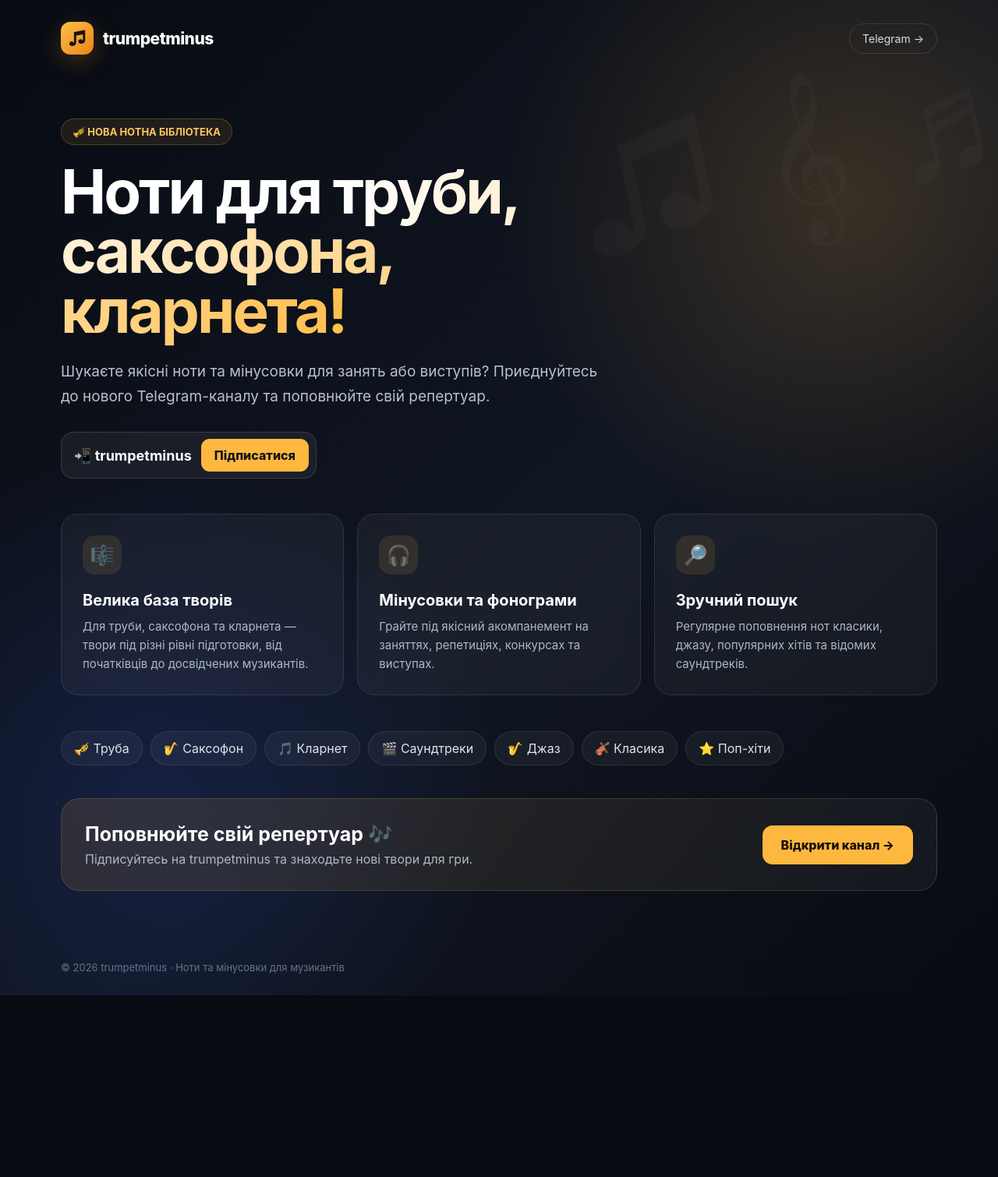
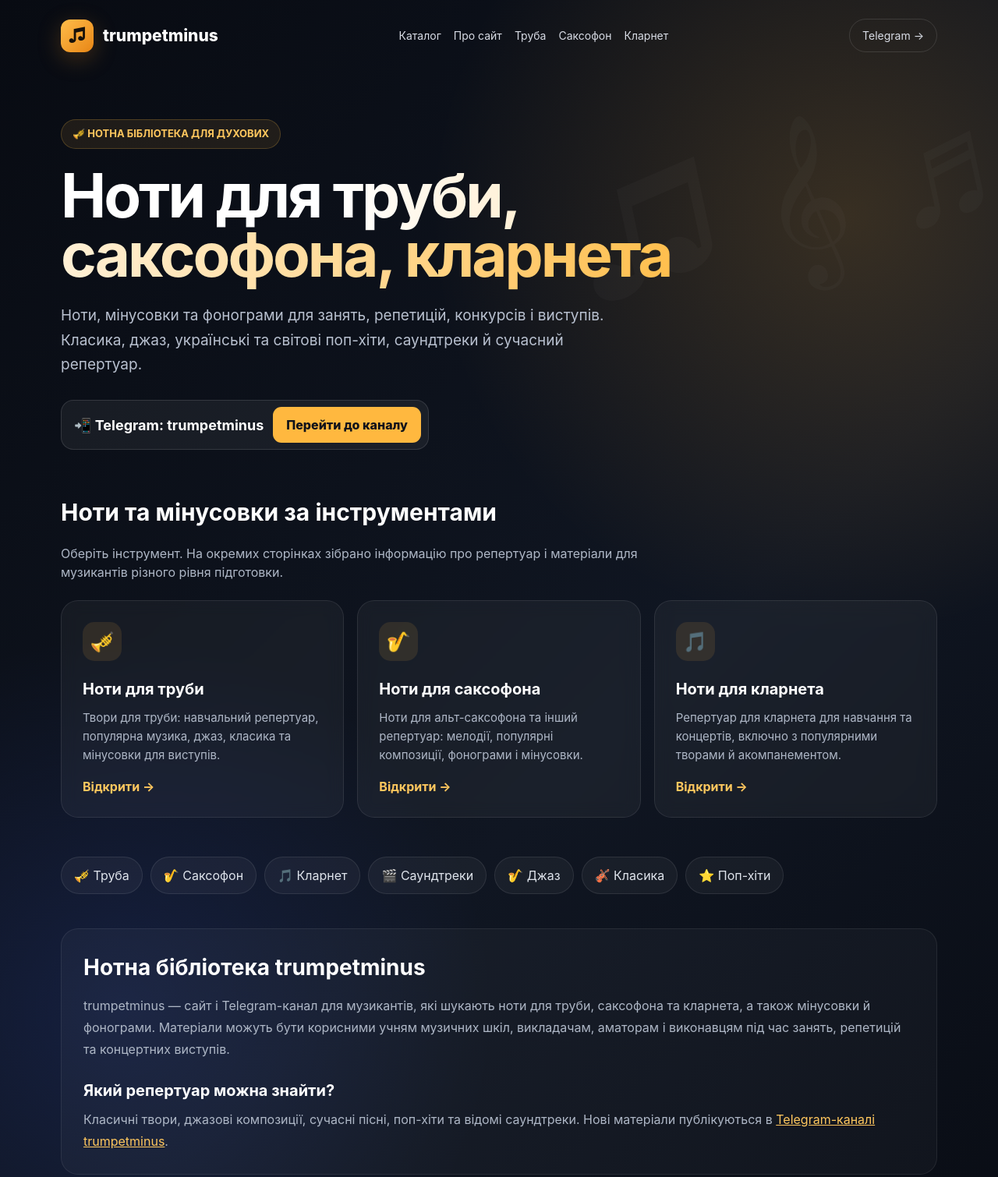
Before and after one commit to Rodgers18/trumpetminus, a plain HTML site: page index.html in a window 1280 px wide. Shown: the top 1510 px of the page at 78% size. Before the commit the page ends 1277 px from the top, so only its background shows below. Drawn offline with Linux system fonts and the light colour scheme.

Commit message:
новий сайт

```diff
--- a/index.html
+++ b/index.html
@@ -2,302 +2,101 @@
 <html lang="uk">
 <head>
   <meta charset="UTF-8">
-  <meta name="google-site-verification" content="DS0LlfSYCCcNqz8yX7i71ixX0-4B1tg2L7iQHj2HZJk" />
   <meta name="viewport" content="width=device-width, initial-scale=1.0">
-  <title>Ноти для труби, саксофона, кларнета | trumpetminus</title>
-  <meta name="description" content="Ноти та мінусовки для труби, саксофона і кларнета. Класика, джаз, поп-хіти та саундтреки.">
+  <meta name="google-site-verification" content="DS0LlfSYCCcNqz8yX7i71ixX0-4B1tg2L7iQHj2HZJk">
+  <title>Ноти для труби, саксофона і кларнета — мінусовки | trumpetminus</title>
+  <meta name="description" content="Ноти для труби, саксофона та кларнета, мінусовки й фонограми для занять, конкурсів і виступів. Класика, джаз, поп-хіти та саундтреки — trumpetminus.">
+  <meta name="robots" content="index,follow,max-image-preview:large">
+  <meta name="theme-color" content="#080b12">
+  <link rel="canonical" href="https://rodgers18.github.io/trumpetminus/">
+  <link rel="manifest" href="manifest.webmanifest">
+  <link rel="icon" href="favicon.svg" type="image/svg+xml">
+
+  <meta property="og:type" content="website">
+  <meta property="og:locale" content="uk_UA">
+  <meta property="og:site_name" content="trumpetminus">
+  <meta property="og:title" content="Ноти для труби, саксофона і кларнета | trumpetminus">
+  <meta property="og:description" content="Ноти, мінусовки та фонограми для духових інструментів. Класика, джаз, поп-хіти та саундтреки.">
+  <meta property="og:url" content="https://rodgers18.github.io/trumpetminus/">
+  <meta name="twitter:card" content="summary">
+
+  <script type="application/ld+json">
+  {
+    "@context": "https://schema.org",
+    "@type": "WebSite",
+    "name": "trumpetminus",
+    "url": "https://rodgers18.github.io/trumpetminus/",
+    "description": "Ноти та мінусовки для труби, саксофона і кларнета",
+    "inLanguage": "uk-UA",
+    "sameAs": ["https://t.me/trumpetminus"]
+  }
+  </script>
+  <script type="application/ld+json">
+  {
+    "@context": "https://schema.org",
+    "@type": "Organization",
+    "name": "trumpetminus",
+    "url": "https://rodgers18.github.io/trumpetminus/",
+    "sameAs": ["https://t.me/trumpetminus"]
+  }
+  </script>
+
   <style>
-    * { box-sizing: border-box; margin: 0; padding: 0; }
-    body {
-      font-family: Inter, Arial, sans-serif;
-      color: #fff;
-      background: #080b12;
-      min-height: 100vh;
-    }
-    .page {
-      min-height: 100vh;
-      position: relative;
-      overflow: hidden;
-      background:
-        radial-gradient(circle at 85% 20%, rgba(245, 170, 50, .18), transparent 30%),
-        radial-gradient(circle at 15% 80%, rgba(62, 100, 255, .15), transparent 30%),
-        linear-gradient(135deg, #080b12 0%, #101622 55%, #080b12 100%);
-    }
-    .page::before {
-      content: "♫ 𝄞 ♬";
-      position: absolute;
-      right: -50px;
-      top: 100px;
-      font-size: 190px;
-      line-height: 1;
-      color: rgba(255,255,255,.025);
-      transform: rotate(-12deg);
-      pointer-events: none;
-    }
-    header {
-      max-width: 1180px;
-      margin: auto;
-      padding: 28px 28px 10px;
-      display: flex;
-      align-items: center;
-      justify-content: space-between;
-      position: relative;
-      z-index: 2;
-    }
-    .logo {
-      display: flex;
-      align-items: center;
-      gap: 12px;
-      font-weight: 800;
-      font-size: 21px;
-      letter-spacing: -.5px;
-    }
-    .logo-icon {
-      width: 42px;
-      height: 42px;
-      border-radius: 12px;
-      display: grid;
-      place-items: center;
-      background: linear-gradient(135deg, #ffbd4a, #e88616);
-      color: #171109;
-      font-size: 23px;
-      box-shadow: 0 8px 30px rgba(236,145,30,.25);
-    }
-    .tg-small {
-      color: #d8dce5;
-      text-decoration: none;
-      font-size: 14px;
-      border: 1px solid rgba(255,255,255,.12);
-      padding: 10px 16px;
-      border-radius: 999px;
-      transition: .2s;
-    }
-    .tg-small:hover { background: rgba(255,255,255,.07); }
-    main {
-      max-width: 1180px;
-      margin: auto;
-      padding: 72px 28px 90px;
-      position: relative;
-      z-index: 1;
-    }
-    .hero {
-      max-width: 800px;
-    }
-    .badge {
-      display: inline-flex;
-      align-items: center;
-      gap: 8px;
-      padding: 8px 14px;
-      border-radius: 999px;
-      background: rgba(255,190,70,.09);
-      border: 1px solid rgba(255,190,70,.22);
-      color: #ffc75e;
-      font-size: 13px;
-      font-weight: 700;
-      margin-bottom: 22px;
-    }
-    h1 {
-      font-size: clamp(46px, 7vw, 78px);
-      line-height: .98;
-      letter-spacing: -3px;
-      margin-bottom: 24px;
-    }
-    h1 span {
-      background: linear-gradient(90deg, #fff, #ffbf4e);
-      -webkit-background-clip: text;
-      background-clip: text;
-      color: transparent;
-    }
-    .lead {
-      color: #b8c0cf;
-      font-size: 19px;
-      line-height: 1.65;
-      max-width: 700px;
-      margin-bottom: 30px;
-    }
-    .channel {
-      display: inline-flex;
-      align-items: center;
-      gap: 12px;
-      padding: 8px 9px 8px 16px;
-      background: rgba(255,255,255,.055);
-      border: 1px solid rgba(255,255,255,.12);
-      border-radius: 16px;
-      margin-bottom: 45px;
-    }
-    .channel strong { color: #fff; font-size: 18px; }
-    .channel a {
-      text-decoration: none;
-      color: #10131a;
-      background: #ffb83f;
-      font-weight: 800;
-      padding: 11px 17px;
-      border-radius: 11px;
-      transition: transform .2s, box-shadow .2s;
-    }
-    .channel a:hover {
-      transform: translateY(-2px);
-      box-shadow: 0 8px 24px rgba(255,184,63,.25);
-    }
-    .cards {
-      display: grid;
-      grid-template-columns: repeat(3, 1fr);
-      gap: 17px;
-      margin-bottom: 46px;
-    }
-    .card {
-      padding: 27px;
-      min-height: 220px;
-      border-radius: 22px;
-      background: rgba(255,255,255,.045);
-      border: 1px solid rgba(255,255,255,.09);
-      backdrop-filter: blur(10px);
-      transition: transform .25s, border-color .25s, background .25s;
-    }
-    .card:hover {
-      transform: translateY(-5px);
-      border-color: rgba(255,190,70,.3);
-      background: rgba(255,255,255,.065);
-    }
-    .icon {
-      width: 50px;
-      height: 50px;
-      border-radius: 15px;
-      display: grid;
-      place-items: center;
-      background: rgba(255,184,63,.11);
-      font-size: 25px;
-      margin-bottom: 21px;
-    }
-    .card h2 {
-      font-size: 20px;
-      margin-bottom: 10px;
-    }
-    .card p {
-      color: #aeb7c6;
-      line-height: 1.6;
-      font-size: 15px;
-    }
-    .instruments {
-      display: flex;
-      flex-wrap: wrap;
-      gap: 10px;
-      margin-bottom: 42px;
-    }
-    .instrument {
-      padding: 11px 16px;
-      border-radius: 999px;
-      color: #dfe4ec;
-      background: rgba(255,255,255,.045);
-      border: 1px solid rgba(255,255,255,.09);
-    }
-    .cta {
-      display: flex;
-      align-items: center;
-      justify-content: space-between;
-      gap: 25px;
-      padding: 30px;
-      border-radius: 24px;
-      background: linear-gradient(120deg, rgba(255,184,63,.12), rgba(255,255,255,.045));
-      border: 1px solid rgba(255,190,70,.17);
-    }
-    .cta h2 { font-size: 25px; margin-bottom: 7px; }
-    .cta p { color: #aeb7c6; }
-    .button {
-      white-space: nowrap;
-      display: inline-block;
-      padding: 15px 24px;
-      border-radius: 13px;
-      color: #171109;
-      background: #ffb83f;
-      text-decoration: none;
-      font-weight: 800;
-      transition: .2s;
-    }
-    .button:hover { transform: translateY(-2px); box-shadow: 0 10px 30px rgba(255,184,63,.22); }
-    footer {
-      max-width: 1180px;
-      margin: auto;
-      padding: 0 28px 28px;
-      color: #697384;
-      font-size: 13px;
-    }
-    @media (max-width: 800px) {
-      header { padding: 20px; }
-      main { padding: 55px 20px 65px; }
-      h1 { letter-spacing: -2px; }
-      .cards { grid-template-columns: 1fr; }
-      .cta { flex-direction: column; align-items: flex-start; }
-      .channel { flex-wrap: wrap; }
-      footer { padding: 0 20px 25px; }
-    }
+    *{box-sizing:border-box;margin:0;padding:0} html{scroll-behavior:smooth}
+    body{font-family:Inter,Arial,sans-serif;color:#fff;background:#080b12;min-height:100vh;line-height:1.5}
+    .page{min-height:100vh;position:relative;overflow:hidden;background:radial-gradient(circle at 85% 15%,rgba(245,170,50,.18),transparent 28%),radial-gradient(circle at 12% 70%,rgba(62,100,255,.14),transparent 28%),linear-gradient(135deg,#080b12 0%,#101622 55%,#080b12 100%)}
+    .page:before{content:"♫ 𝄞 ♬";position:absolute;right:-50px;top:110px;font-size:190px;color:rgba(255,255,255,.025);transform:rotate(-12deg);pointer-events:none}
+    header{max-width:1180px;margin:auto;padding:24px 28px;display:flex;align-items:center;justify-content:space-between;gap:20px;position:relative;z-index:2}
+    .logo{display:flex;align-items:center;gap:12px;font-weight:800;font-size:21px}.logo-icon{width:42px;height:42px;border-radius:12px;display:grid;place-items:center;background:linear-gradient(135deg,#ffbd4a,#e88616);color:#171109;font-size:23px;box-shadow:0 8px 30px rgba(236,145,30,.25)}
+    nav{display:flex;gap:16px;align-items:center;flex-wrap:wrap} nav a,.tg-small{color:#d8dce5;text-decoration:none;font-size:14px}.tg-small{border:1px solid rgba(255,255,255,.12);padding:10px 16px;border-radius:999px}.tg-small:hover,nav a:hover{color:#fff}
+    main{max-width:1180px;margin:auto;padding:62px 28px 90px;position:relative;z-index:1}.hero{max-width:850px}.badge{display:inline-flex;padding:8px 14px;border-radius:999px;background:rgba(255,190,70,.09);border:1px solid rgba(255,190,70,.22);color:#ffc75e;font-size:13px;font-weight:700;margin-bottom:22px}
+    h1{font-size:clamp(44px,7vw,78px);line-height:.98;letter-spacing:-3px;margin-bottom:24px}h1 span{background:linear-gradient(90deg,#fff,#ffbf4e);-webkit-background-clip:text;background-clip:text;color:transparent}.lead{color:#b8c0cf;font-size:19px;line-height:1.65;max-width:740px;margin-bottom:30px}.channel{display:inline-flex;align-items:center;gap:12px;padding:8px 9px 8px 16px;background:rgba(255,255,255,.055);border:1px solid rgba(255,255,255,.12);border-radius:16px;margin-bottom:48px}.channel strong{font-size:18px}.channel a,.button{color:#10131a;background:#ffb83f;font-weight:800;text-decoration:none;border-radius:11px;padding:11px 17px;transition:.2s}.channel a:hover,.button:hover{transform:translateY(-2px);box-shadow:0 8px 24px rgba(255,184,63,.25)}
+    .section-title{font-size:30px;margin:10px 0 18px}.section-copy{color:#aeb7c6;max-width:800px;margin-bottom:24px}.cards{display:grid;grid-template-columns:repeat(3,1fr);gap:17px;margin-bottom:50px}.card{padding:27px;min-height:220px;border-radius:22px;background:rgba(255,255,255,.045);border:1px solid rgba(255,255,255,.09);backdrop-filter:blur(10px);transition:.25s}.card:hover{transform:translateY(-5px);border-color:rgba(255,190,70,.3);background:rgba(255,255,255,.065)}.icon{width:50px;height:50px;border-radius:15px;display:grid;place-items:center;background:rgba(255,184,63,.11);font-size:25px;margin-bottom:21px}.card h2{font-size:20px;margin-bottom:10px}.card p{color:#aeb7c6;line-height:1.6;font-size:15px}.card-link{display:inline-block;margin-top:16px;color:#ffc75e;text-decoration:none;font-weight:700}
+    .instruments{display:flex;flex-wrap:wrap;gap:10px;margin-bottom:44px}.instrument{padding:11px 16px;border-radius:999px;color:#dfe4ec;background:rgba(255,255,255,.045);border:1px solid rgba(255,255,255,.09)}
+    .seo{margin:38px 0 46px;padding:28px;border:1px solid rgba(255,255,255,.08);border-radius:22px;background:rgba(255,255,255,.03)}.seo h2{font-size:28px;margin-bottom:14px}.seo h3{font-size:20px;margin:24px 0 8px}.seo p{color:#aeb7c6;line-height:1.75}.seo a{color:#ffc75e}
+    .cta{display:flex;align-items:center;justify-content:space-between;gap:25px;padding:30px;border-radius:24px;background:linear-gradient(120deg,rgba(255,184,63,.12),rgba(255,255,255,.045));border:1px solid rgba(255,190,70,.17)}.cta h2{font-size:25px;margin-bottom:7px}.cta p{color:#aeb7c6}.button{white-space:nowrap;display:inline-block;padding:15px 24px;border-radius:13px}
+    footer{max-width:1180px;margin:auto;padding:0 28px 28px;color:#697384;font-size:13px}.footer-links{margin-top:8px}.footer-links a{color:#8e98a9;margin-right:15px;text-decoration:none}
+    @media(max-width:800px){header{padding:20px;align-items:flex-start}.desktop-nav{display:none}main{padding:50px 20px 65px}h1{letter-spacing:-2px}.cards{grid-template-columns:1fr}.cta{flex-direction:column;align-items:flex-start}.channel{flex-wrap:wrap}footer{padding:0 20px 25px}}
   </style>
 </head>
 <body>
 <div class="page">
   <header>
-    <div class="logo">
-      <div class="logo-icon">♫</div>
-      <div>trumpetminus</div>
-    </div>
+    <div class="logo"><div class="logo-icon">♫</div><div>trumpetminus</div></div>
+    <nav class="desktop-nav" aria-label="Головна навігація"><a href="#catalog">Каталог</a><a href="#about">Про сайт</a><a href="trumpet.html">Труба</a><a href="saxophone.html">Саксофон</a><a href="clarinet.html">Кларнет</a></nav>
     <a class="tg-small" href="https://t.me/trumpetminus" target="_blank" rel="noopener">Telegram →</a>
   </header>
 
   <main>
     <section class="hero">
-      <div class="badge">🎺 НОВА НОТНА БІБЛІОТЕКА</div>
-      <h1>Ноти для <span>труби,<br>саксофона, кларнета!</span></h1>
-      <p class="lead">
-        Шукаєте якісні ноти та мінусовки для занять або виступів?
-        Приєднуйтесь до нового Telegram-каналу та поповнюйте свій репертуар.
-      </p>
+      <div class="badge">🎺 НОТНА БІБЛІОТЕКА ДЛЯ ДУХОВИХ</div>
+      <h1>Ноти для <span>труби,<br>саксофона, кларнета</span></h1>
+      <p class="lead">Ноти, мінусовки та фонограми для занять, репетицій, конкурсів і виступів. Класика, джаз, українські та світові поп-хіти, саундтреки й сучасний репертуар.</p>
+      <div class="channel"><strong>📲 Telegram: trumpetminus</strong><a href="https://t.me/trumpetminus" target="_blank" rel="noopener">Перейти до каналу</a></div>
+    </section>
 
-      <div class="channel">
-        <strong>📲 trumpetminus</strong>
-        <a href="https://t.me/trumpetminus" target="_blank" rel="noopener">Підписатися</a>
+    <section id="catalog" aria-labelledby="catalog-title">
+      <h2 class="section-title" id="catalog-title">Ноти та мінусовки за інструментами</h2>
+      <p class="section-copy">Оберіть інструмент. На окремих сторінках зібрано інформацію про репертуар і матеріали для музикантів різного рівня підготовки.</p>
+      <div class="cards">
+        <article class="card"><div class="icon">🎺</div><h2>Ноти для труби</h2><p>Твори для труби: навчальний репертуар, популярна музика, джаз, класика та мінусовки для виступів.</p><a class="card-link" href="trumpet.html">Відкрити →</a></article>
+        <article class="card"><div class="icon">🎷</div><h2>Ноти для саксофона</h2><p>Ноти для альт-саксофона та інший репертуар: мелодії, популярні композиції, фонограми і мінусовки.</p><a class="card-link" href="saxophone.html">Відкрити →</a></article>
+        <article class="card"><div class="icon">🎵</div><h2>Ноти для кларнета</h2><p>Репертуар для кларнета для навчання та концертів, включно з популярними творами й акомпанементом.</p><a class="card-link" href="clarinet.html">Відкрити →</a></article>
       </div>
     </section>
 
-    <section class="cards">
-      <article class="card">
-        <div class="icon">🎼</div>
-        <h2>Велика база творів</h2>
-        <p>Для труби, саксофона та кларнета — твори під різні рівні підготовки, від початківців до досвідчених музикантів.</p>
-      </article>
+    <div class="instruments"><div class="instrument">🎺 Труба</div><div class="instrument">🎷 Саксофон</div><div class="instrument">🎵 Кларнет</div><div class="instrument">🎬 Саундтреки</div><div class="instrument">🎷 Джаз</div><div class="instrument">🎻 Класика</div><div class="instrument">⭐ Поп-хіти</div></div>
 
-      <article class="card">
-        <div class="icon">🎧</div>
-        <h2>Мінусовки та фонограми</h2>
-        <p>Грайте під якісний акомпанемент на заняттях, репетиціях, конкурсах та виступах.</p>
-      </article>
-
-      <article class="card">
-        <div class="icon">🔎</div>
-        <h2>Зручний пошук</h2>
-        <p>Регулярне поповнення нот класики, джазу, популярних хітів та відомих саундтреків.</p>
-      </article>
+    <section class="seo" id="about">
+      <h2>Нотна бібліотека trumpetminus</h2>
+      <p>trumpetminus — сайт і Telegram-канал для музикантів, які шукають ноти для труби, саксофона та кларнета, а також мінусовки й фонограми. Матеріали можуть бути корисними учням музичних шкіл, викладачам, аматорам і виконавцям під час занять, репетицій та концертних виступів.</p>
+      <h3>Який репертуар можна знайти?</h3>
+      <p>Класичні твори, джазові композиції, сучасні пісні, поп-хіти та відомі саундтреки. Нові матеріали публікуються в <a href="https://t.me/trumpetminus" target="_blank" rel="noopener">Telegram-каналі trumpetminus</a>.</p>
     </section>
 
-    <div class="instruments">
-      <div class="instrument">🎺 Труба</div>
-      <div class="instrument">🎷 Саксофон</div>
-      <div class="instrument">🎵 Кларнет</div>
-      <div class="instrument">🎬 Саундтреки</div>
-      <div class="instrument">🎷 Джаз</div>
-      <div class="instrument">🎻 Класика</div>
-      <div class="instrument">⭐ Поп-хіти</div>
-    </div>
-
-    <section class="cta">
-      <div>
-        <h2>Поповнюйте свій репертуар 🎶</h2>
-        <p>Підписуйтесь на trumpetminus та знаходьте нові твори для гри.</p>
-      </div>
-      <a class="button" href="https://t.me/trumpetminus" target="_blank" rel="noopener">Відкрити канал →</a>
-    </section>
+    <section class="cta"><div><h2>Поповнюйте свій репертуар 🎶</h2><p>Підписуйтесь на trumpetminus та знаходьте нові ноти й мінусовки.</p></div><a class="button" href="https://t.me/trumpetminus" target="_blank" rel="noopener">Відкрити канал →</a></section>
   </main>
-
-  <footer>© 2026 trumpetminus · Ноти та мінусовки для музикантів</footer>
+  <footer>© 2026 trumpetminus · Ноти та мінусовки для музикантів<div class="footer-links"><a href="sitemap.xml">Sitemap</a><a href="robots.txt">Robots</a></div></footer>
 </div>
 </body>
 </html>
```
Also changed, not shown: 404.html (added, +1 -0 lines), clarinet.html (added, +1 -0 lines), index.original.html (added, +303 -0 lines), saxophone.html (added, +1 -0 lines), sitemap.xml (added, +7 -0 lines), trumpet.html (added, +1 -0 lines), favicon.svg (added), manifest.webmanifest (added), robots.txt (added).
